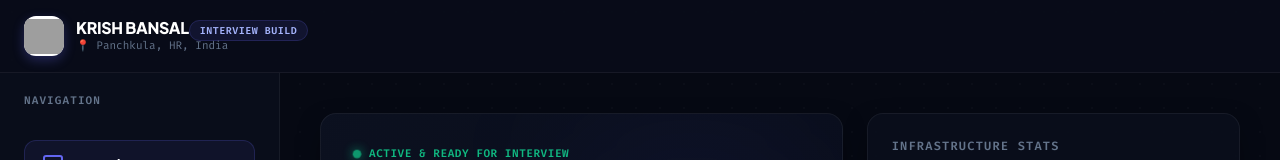
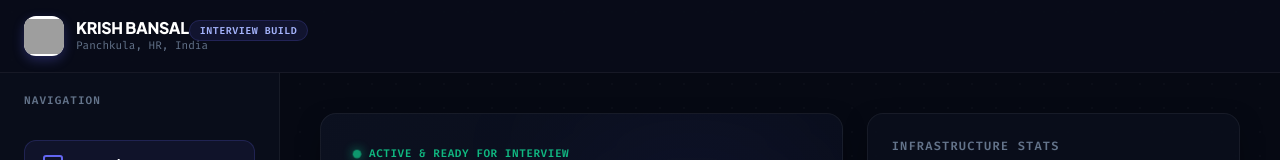
Before and after one commit to krishbansal-dev/interview, a React (Vite) app: page / in a window 1280 px wide. Shown: the top 160 px of the page. Built offline with nearby package versions, Linux system fonts and the light colour scheme; grey boxes are pictures that could not be loaded.

Commit message:
style: remove location pin emoji from header subtitle

```diff
--- a/src/App.tsx
+++ b/src/App.tsx
@@ -87,7 +87,7 @@ export default function App() {
                 Interview Build
               </span>
             </h1>
-            <p className="header-subtitle">📍 Panchkula, HR, India</p>
+            <p className="header-subtitle">Panchkula, HR, India</p>
           </div>
         </div>
 
```
